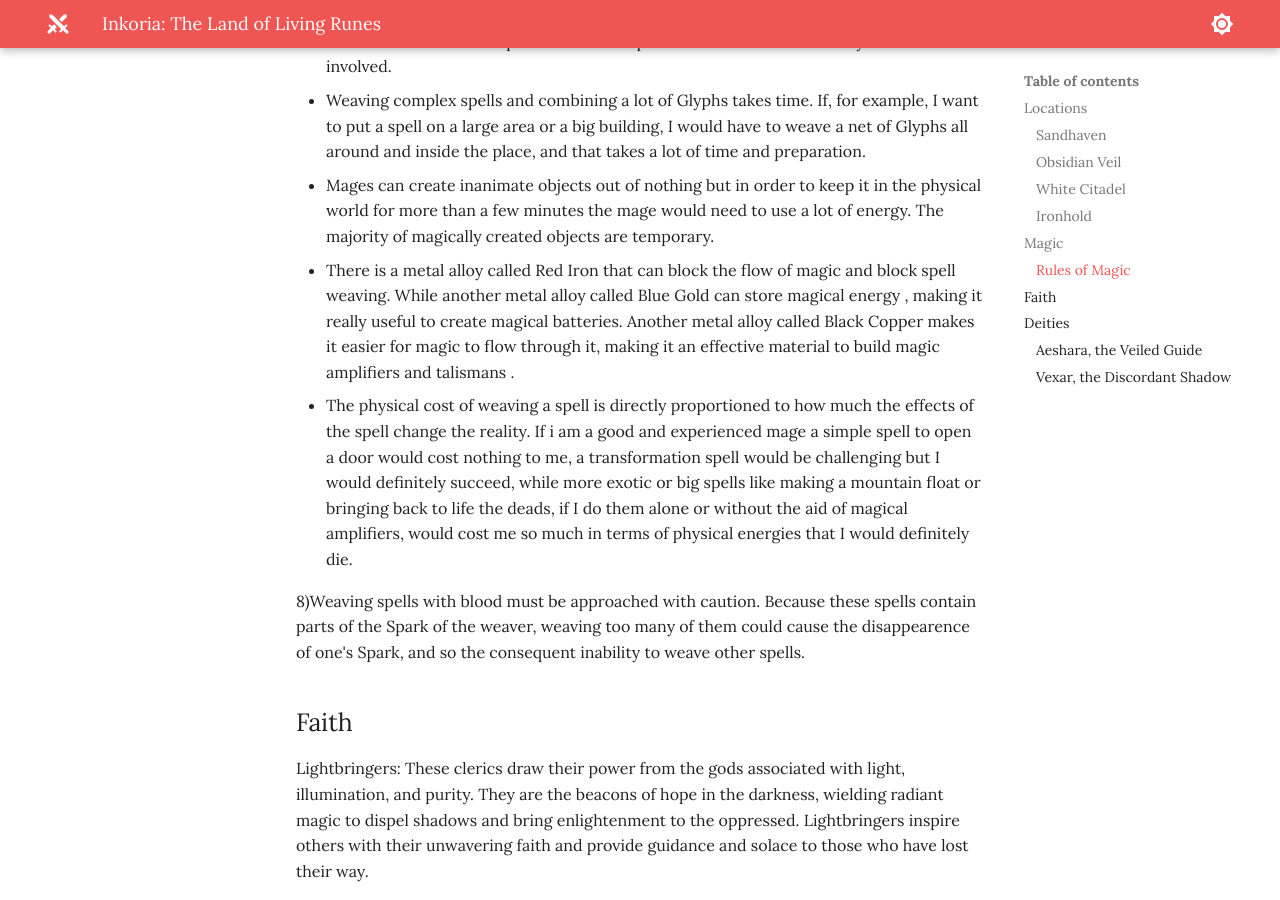
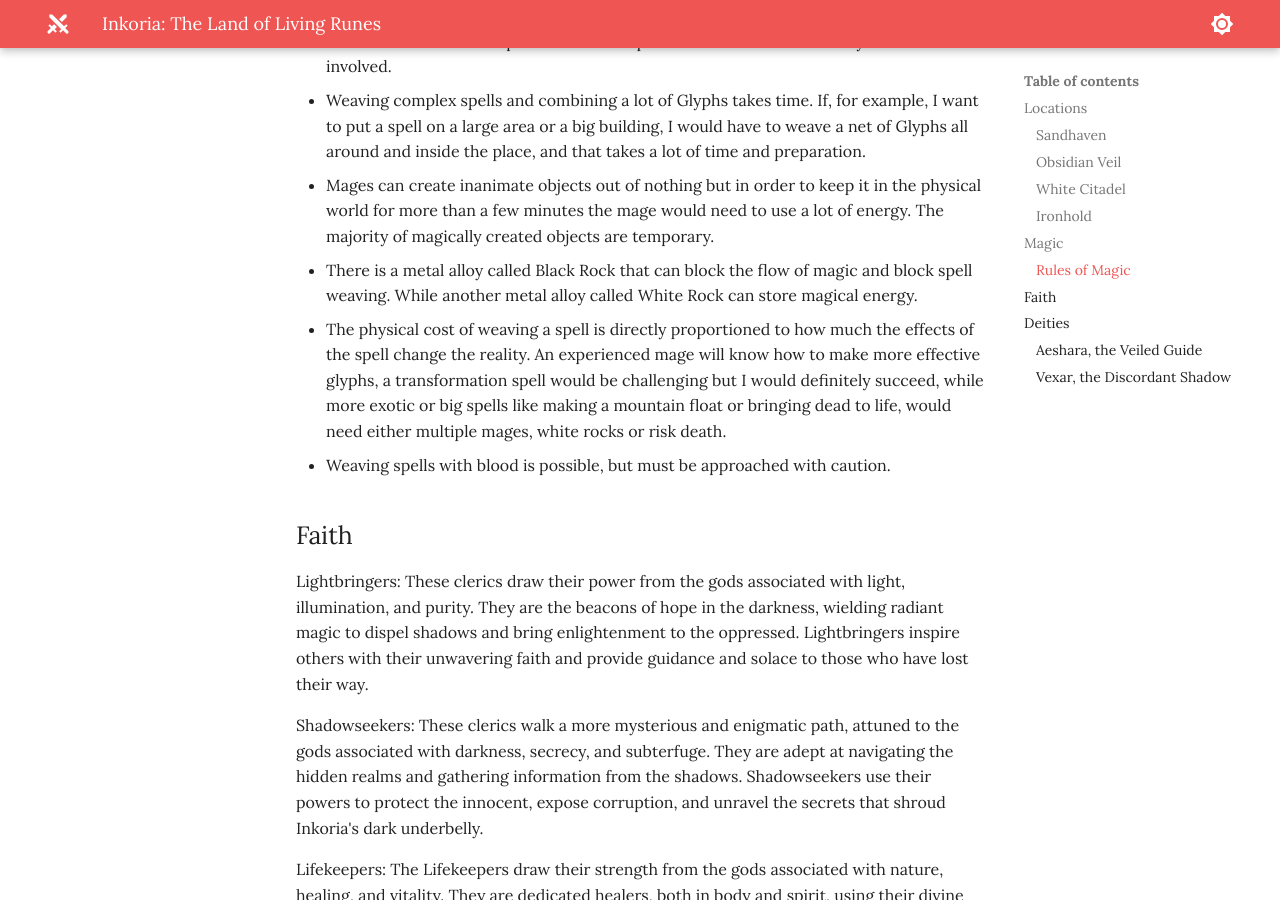
Before and after one commit to jonasmcferreira/adventures, an MkDocs documentation site: the page built from docs/inkoria/inkoria.md, in a window 1280 px wide and 900 px high, scrolled down 2708 px. Built offline with MkDocs 1.6.1 and Material for MkDocs 9.7.7, drawn with Linux system fonts in a browser that asks for light colours.

Commit message:
modified docs/inkoria/inkoria.md

```diff
--- a/docs/inkoria/inkoria.md
+++ b/docs/inkoria/inkoria.md
@@ -46,10 +46,9 @@ Overall, Inkoria portrays a bleak and oppressive society where the pursuit of ma
 - Dead people can be brought back to life permanently, but only under very specific circumstances and the spells needed are quiet difficult to weave. A Deity must be involved.
 - Weaving complex spells and combining a lot of Glyphs takes time. If, for example, I want to put a spell on a large area or a big building, I would have to weave a net of Glyphs all around and inside the place, and that takes a lot of time and preparation.
 - Mages can create inanimate objects out of nothing but in order to keep it in the physical world for more than a few minutes the mage would need to use a lot of energy. The majority of magically created objects are temporary.
-- There is a metal alloy called Red Iron that can block the flow of magic and block spell weaving. While another metal alloy called Blue Gold can store magical energy , making it really useful to create magical batteries. Another metal alloy called Black Copper makes it easier for magic to flow through it, making it an effective material to build magic amplifiers and talismans .
-- The physical cost of weaving a spell is directly proportioned to how much the effects of the spell change the reality. If i am a good and experienced mage a simple spell to open a door would cost nothing to me, a transformation spell would be challenging but I would definitely succeed, while more exotic or big spells like making a mountain float or bringing back to life the deads, if I do them alone or without the aid of magical amplifiers, would cost me so much in terms of physical energies that I would definitely die.
-
-8)Weaving spells with blood must be approached with caution. Because these spells contain parts of the Spark of the weaver, weaving too many of them could cause the disappearence of one's Spark, and so the consequent inability to weave other spells.
+- There is a metal alloy called Black Rock that can block the flow of magic and block spell weaving. While another metal alloy called White Rock can store magical energy.
+- The physical cost of weaving a spell is directly proportioned to how much the effects of the spell change the reality. An experienced mage will know how to make more effective glyphs, a transformation spell would be challenging but I would definitely succeed, while more exotic or big spells like making a mountain float or bringing dead to life, would need either multiple mages, white rocks or risk death.
+- Weaving spells with blood is possible, but must be approached with caution.
 
 ## Faith
 
```
